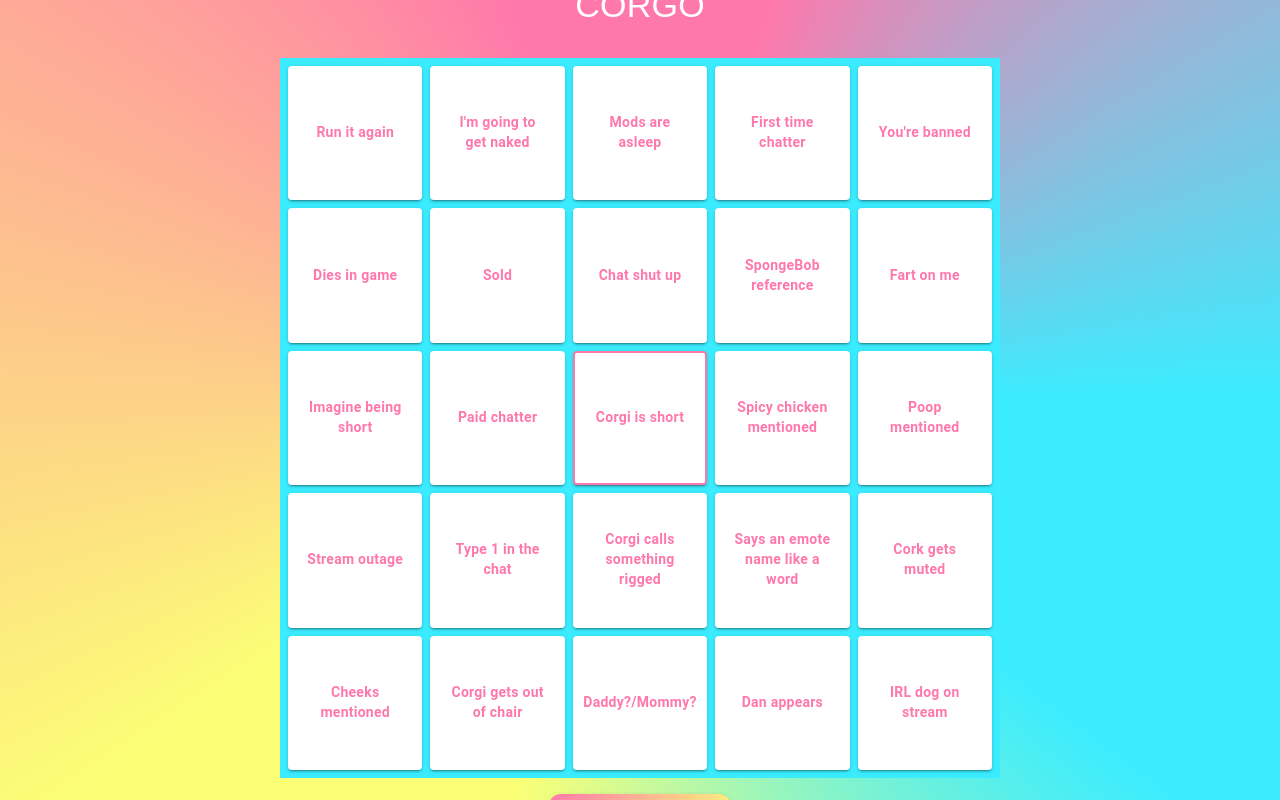
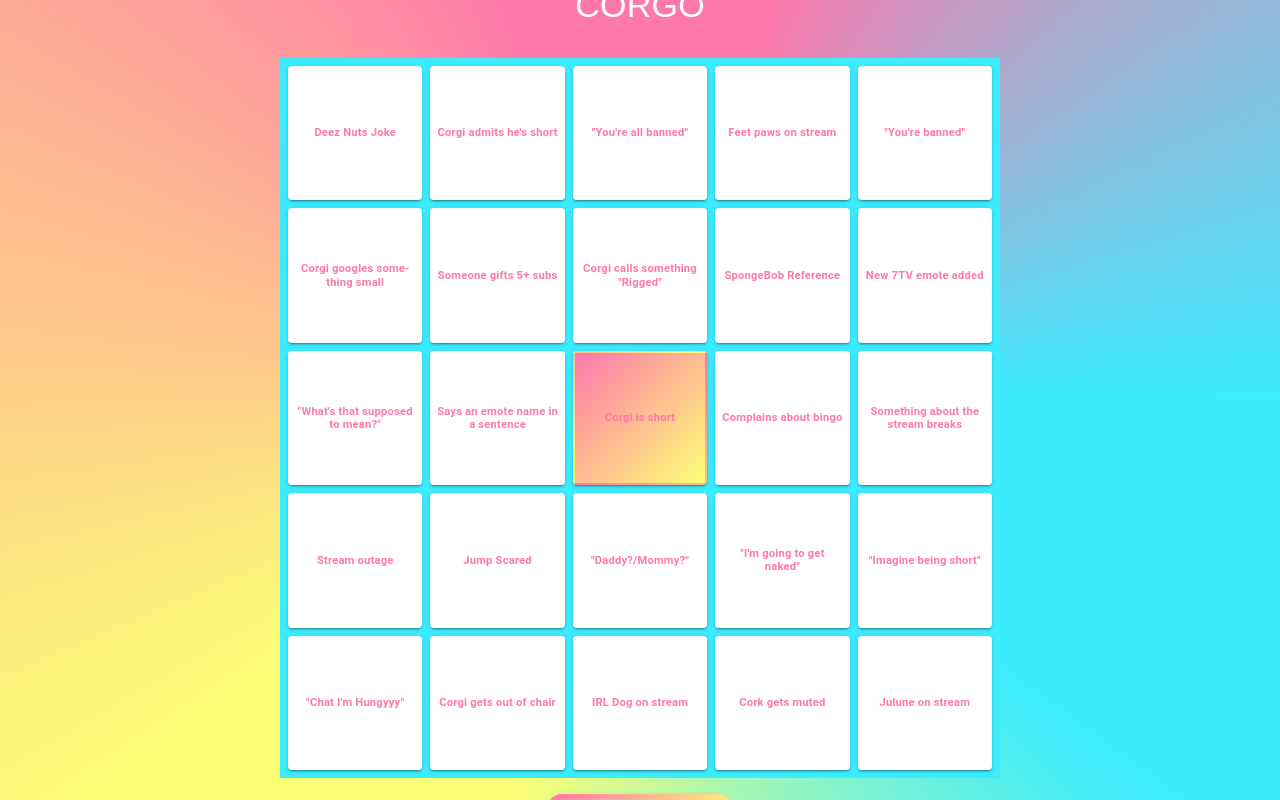
Before and after one commit to MeepsKitten/Corgo, a Vue app: page / in a window 1280 px wide. Built offline with nearby package versions, Linux system fonts and the light colour scheme.

Commit message:
+20 style

```diff
--- a/src/data/squares.json
+++ b/src/data/squares.json
@@ -5,50 +5,50 @@
   "Easy": [
     "Poop mentioned",
     "Spicy chicken mentioned",
-    "Corgi annoyed by cork",
-    "You're banned",
-    "Are you kidding me",
+    "Corgi annoyed by Cork",
+    "\"You're banned\"",
+    "\"Are you kidding me\"",
     "Someone gifts 5+ subs",
-    "Sold",
-    "Run it again",
-    "Mods are asleep",
-    "IRL dog on stream",
+    "\"Sold\"",
+    "\"Run it again\"",
+    "\"Mods are asleep\"",
+    "IRL Dog on stream",
     "Cheeks mentioned",
-    "I'm him",
-    "Paid chatter",
-    "Type 1 in the chat",
-    "No shot",
-    "Chat shut up",
+    "\"I'm Him\"",
+    "\"Paid Chatter\"",
+    "\"Type 1 in the chat\"",
+    "\"No shot\"",
+    "\"Chat shut up\"",
     "Dies in game",
-    "First time chatter",
-    "Says an emote name like a word"
+    "\"First time chatter\"",
+    "Says an emote name in a sentence"
   ],
   "Medium": [
     "Simping for character",
-    "I'm going to get naked",
-    "Fart on me",
-    "Imagine being short",
-    "Corgi calls something rigged",
-    "What's that supposed to mean?!",
+    "\"I'm going to get naked\"",
+    "\"Fart on me\"",
+    "\"Imagine being short\"",
+    "Corgi calls something \"Rigged\"",
+    "\"What's that supposed to mean?\"",
     "Dan appears",
-    "Crabfest mentioned",
-    "Jump scared",
-    "Deez nuts joke",
-    "SpongeBob reference",
-    "Daddy?/Mommy?"
+    "Crabfest Mentioned",
+    "Jump Scared",
+    "Deez Nuts Joke",
+    "SpongeBob Reference",
+    "\"Daddy?/Mommy?\""
   ],
   "Hard": [
     "Complains about bingo",
     "Level 10 hype train",
     "Corgi gets out of chair",
-    "You're all banned",
+    "\"You're all banned\"",
     "Cork gets muted",
-    "Something on stream breaks",
+    "Something about the stream breaks",
     "Corgi googles something small",
     "Desk slam",
-    "Chat i'm hungyyy",
-    "I don't have a problem",
-    "Game of the year"
+    "\"Chat I'm Hungyyy\"",
+    "\"I don't have a problem\"",
+    "\"Game of the year\""
   ],
   "Rare": [
     "Corgi admits he's short",
--- a/src/pages/index.vue
+++ b/src/pages/index.vue
@@ -41,13 +41,30 @@ const toggleCell = (index) => {
   checkWinningLines()
 }
 
-const getRandomItem = (array, usedItems) => {
-  let item;
-  do {
-    item = array[Math.floor(Math.random() * array.length)];
-  } while (usedItems.has(item));
-  usedItems.add(item);
-  return item;
+const getRandomItem = (difficulty, usedItems) => {
+  // Try the requested difficulty first
+  const availableItems = squaresData[difficulty].filter(item => !usedItems.has(item))
+
+  if (availableItems.length > 0) {
+    return availableItems[Math.floor(Math.random() * availableItems.length)]
+  }
+
+  // If no items available, try easier difficulties in order
+  const difficultyOrder = ['Rare', 'Hard', 'Medium', 'Easy']
+  const currentIndex = difficultyOrder.indexOf(difficulty)
+
+  // Try each easier difficulty
+  for (let i = currentIndex + 1; i < difficultyOrder.length; i++) {
+    const easierDifficulty = difficultyOrder[i]
+    const easierItems = squaresData[easierDifficulty].filter(item => !usedItems.has(item))
+    if (easierItems.length > 0) {
+      return easierItems[Math.floor(Math.random() * easierItems.length)]
+    }
+  }
+
+  // If all else fails, clear used items and try original difficulty again
+  usedItems.clear()
+  return squaresData[difficulty][Math.floor(Math.random() * squaresData[difficulty].length)]
 }
 
 const generateBingoBoard = () => {
@@ -55,28 +72,39 @@ const generateBingoBoard = () => {
   const items = []
   const usedItems = new Set()
 
+  // Clear winning cells
+  winningCells.value = []
+
   // Ensure at least one item from each difficulty
   difficulties.forEach(difficulty => {
-    items.push({ text: getRandomItem(squaresData[difficulty], usedItems), selected: false })
+    const item = getRandomItem(difficulty, usedItems)
+    usedItems.add(item)
+    items.push({ text: item, selected: false })
   })
 
   // Fill remaining slots with weighted randomness
   while (items.length < 24) {
-    const randomDifficulty = Math.random() < 0.6 ? 'Easy' : Math.random() < 0.85 ? 'Medium' : Math.random() < 0.95 ? 'Hard' : 'Rare'
-    items.push({ text: getRandomItem(squaresData[randomDifficulty], usedItems), selected: false })
+    const rand = Math.random()
+    const randomDifficulty =
+      rand < 0.3 ? 'Easy' :
+      rand < 0.53 ? 'Medium' :
+      rand < 0.76 ? 'Hard' : 'Rare'
+
+    const item = getRandomItem(randomDifficulty, usedItems)
+    usedItems.add(item)
+    items.push({ text: item, selected: false })
   }
 
   // Shuffle the items
   items.sort(() => Math.random() - 0.5)
 
   // Insert the free item in the center
+  const freeItem = getRandomItem('Free', new Set())
   bingoItems.value = [
     ...items.slice(0, 12),
-    { text: getRandomItem(squaresData['Free'], usedItems), selected: false, isFree: true },
+    { text: freeItem, selected: true, isFree: true },
     ...items.slice(12)
   ]
-
-  winningCells.value = []
 }
 
 const checkWinningLines = () => {
@@ -198,6 +226,25 @@ onMounted(() => {
   color: #ff78ab;
   position: relative;
   z-index: 1;
+  font-size: 1.4vmin;
+  line-height: 1.2;
+  padding: 0.5vmin;
+  word-wrap: break-word;
+  hyphens: auto;
+}
+
+@media (max-width: 600px) {
+  .bingo-cell .v-card-text {
+    font-size: 1.2vmin;
+    padding: 0.3vmin;
+  }
+}
+
+@media (max-width: 400px) {
+  .bingo-cell .v-card-text {
+    font-size: 1vmin;
+    padding: 0.2vmin;
+  }
 }
 
 .selected {
@@ -246,8 +293,17 @@ onMounted(() => {
   justify-content: center;
 }
 
-.new-board-btn:hover {
-  transform: scale(1.05);
-  box-shadow: 0px 6px 12px rgba(0, 0, 0, 0.3);
+@media (max-width: 600px) {
+  .new-board-btn {
+    font-size: 1.5vmin;
+    padding: 1.5vmin 3vmin;
+  }
+}
+
+@media (max-width: 400px) {
+  .new-board-btn {
+    font-size: 1.2vmin;
+    padding: 1vmin 2vmin;
+  }
 }
 </style>
```
